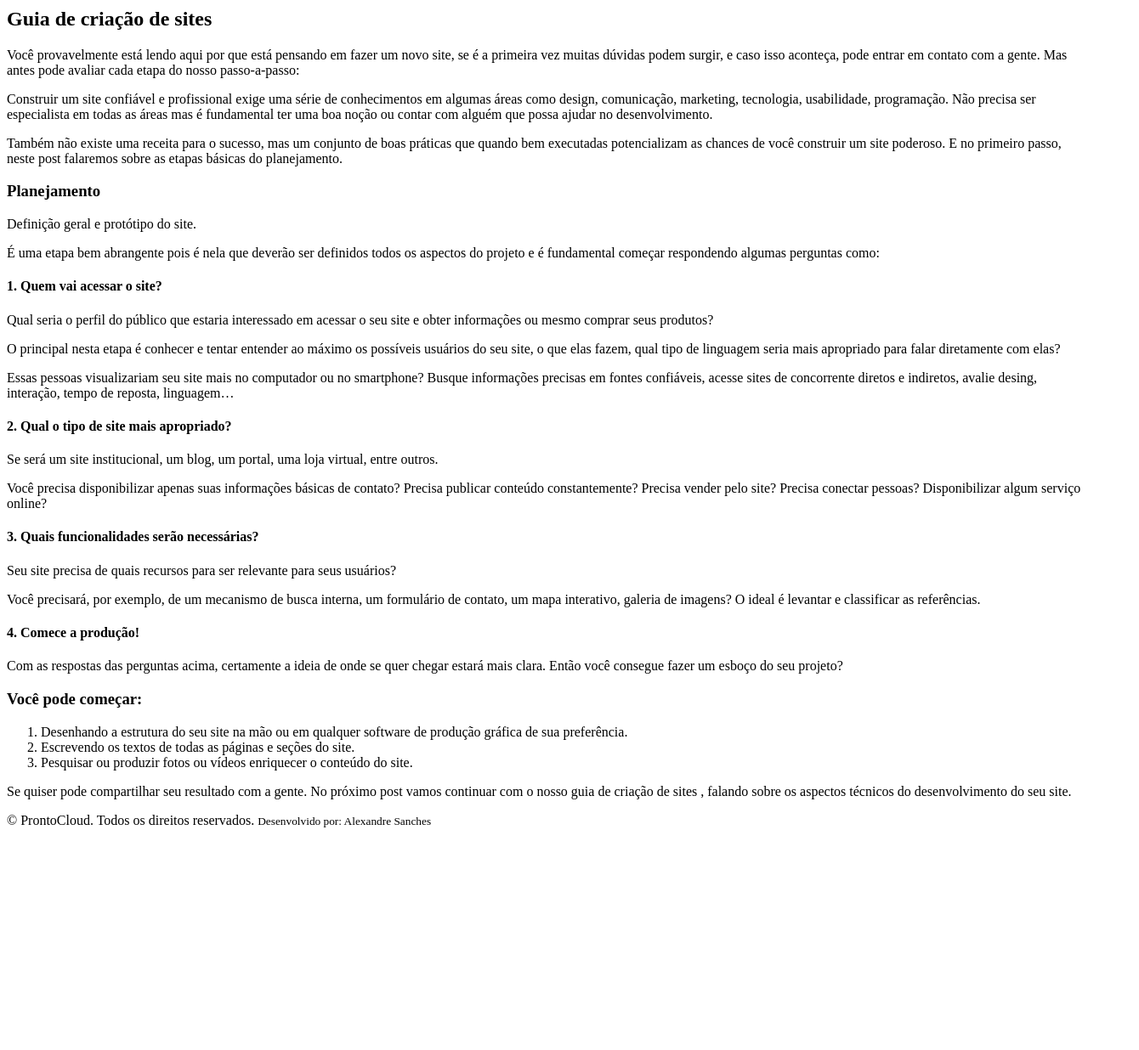
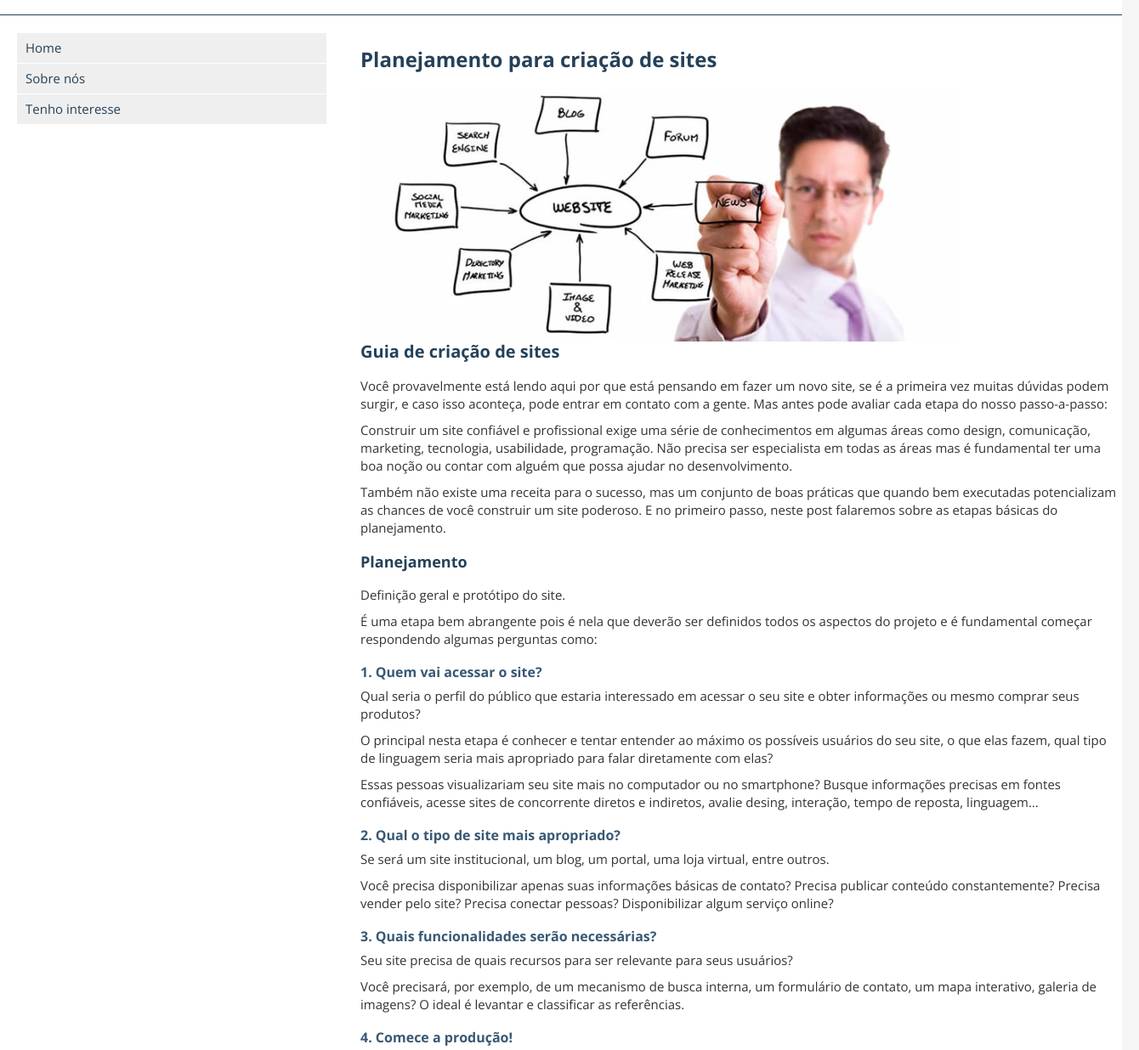
Before and after one commit to Alexandre0904/curso-frontend, a plain HTML site: page prontocloud/index.html in a window 1280 px wide. Shown: the part 119-1355 px from the top of the page at 85% size, 1340 px wide, since content can reach past the window. Before the commit the page ends 1110 px from the top, so only its background shows below. Drawn offline with nearby package versions, Linux system fonts and the light colour scheme.

Commit message:
adicionando estilo

```diff
--- /dev/null
+++ b/prontocloud/css/styles.css
@@ -0,0 +1,133 @@
+
+html {
+    font-size: 62.5%;
+}
+
+body {
+    background-color: #f5f5f5;
+    font-family: 'Open Sans', sans-serif;
+}
+
+.main-container {
+    display: block;
+    width: 100vw;
+    margin: 0 auto;
+}
+
+.container {
+    display: block;
+    float: left;
+    padding: 20px;
+    width: 100%;
+    margin: 0 auto;
+}
+
+header {
+    background: #fff;
+    display: block;
+    float: left;
+    padding: 20px;
+    width: 100%;
+    border-bottom: 1px solid #254159;
+}
+
+h1 {
+    font-size: 2.4rem;
+    color: #254159;
+    margin-bottom: 20px;
+}
+
+h2 {
+    font-size: 2rem;
+    color: #254159;
+    margin-bottom: 20px;
+}
+
+h3 {
+    font-size: 1.8rem;
+    color: #254159;
+    margin-bottom: 20px;
+    padding-top: 10px;
+}
+
+h4 {
+    font-size: 1.6rem;
+    color: #385874;
+    margin-bottom: 10px;
+    padding-top: 10px;
+}
+
+p {
+    margin-bottom: 10px;
+    line-height: 1.4;
+    color: #333;
+}
+
+ol {
+    margin-left: 30px;
+}
+
+ol li {
+    font-size: 1.4rem;
+    color: #454545;
+}
+
+section {
+    background-color: #fff;
+    display: block;
+    width: 100%;
+    float: left;
+    font-size: 1.5rem; /* equivalente a 15px */
+    padding: 20px;
+}
+
+section nav {
+    display: block;
+    float: left;
+    width: 30%;
+
+}
+
+nav li {
+    background-color: #efefef;
+    margin: 1px 20px 1px 0;
+    padding: 10px;
+}
+
+nav li:hover {
+    background-color: #dfdfdf;
+}
+
+nav a {
+    text-decoration: none;
+    color: #254159;
+}
+
+nav a:hover {
+    color: #385874;
+}
+
+section article {
+
+    display: block;
+    float: left;
+    width: 70%;
+}
+
+footer {
+    background-color: #254159;
+    display: block;
+    float: left;
+    padding: 20px;
+    width: 100%;
+}
+
+footer p {
+    color: #ffffff;
+    font-size: 1.4rem;
+}
+
+footer small {
+    font-size: 80%;
+    display: block;
+}
--- a/prontocloud/index.html
+++ b/prontocloud/index.html
@@ -1,65 +1,169 @@
 <!DOCTYPE html>
 <html lang="en">
   <head>
-    <meta charset="UTF-8">
-    <meta name="viewport" content="width=device-width, initial-scale=1.0">
+    <meta charset="UTF-8" />
+    <meta name="viewport" content="width=device-width, initial-scale=1.0" />
+
+    <!-- CSS -->
+    <link rel="stylesheet" href="../html-css/css/reset.css" />
+    <link rel="stylesheet" href="./css/styles.css" />
+
+    <!-- Ícones -->
+    <link
+      rel="shortcut icon"
+      href="./images/cropped-Learnwoo_favicon_16x16.png"
+    />
+
+    <!-- Google Fonts -->
+    <link rel="preconnect" href="https://fonts.googleapis.com" />
+    <link rel="preconnect" href="https://fonts.gstatic.com" crossorigin />
+    <link
+      href="https://fonts.googleapis.com/css2?family=Open+Sans:wght@300;400;700&display=swap"
+      rel="stylesheet"
+    />
+
+    <!--17x17 pixels -->
+    <link rel="apple-touch-icon" href="./images/icon-touch-retina.png" />
+    <link rel="apple-touch-icon" href="./images/icon-touch-retina-iphone.png" />
+    <link rel="apple-touch-icon" href="./images/icon-touch-retina-ipad.png" />
     <title>ProntoCloud</title>
   </head>
   <body>
+    <div class="main-container">
       <header>
-        <img src="./images/prontocloud.png" alt="ProntoCloud">
+        <div class="container">
+          <img src="./images/prontocloud.png" alt="ProntoCloud" />
+        </div>
       </header>
       <section>
         <nav>
-
+          <ul>
+            <li><a href="#">Home</a></li>
+            <li><a href="#">Sobre nós</a></li>
+            <li><a href="#">Tenho interesse</a></li>
+          </ul>
         </nav>
         <article>
+          <div class="container">
             <h1>Planejamento para criação de sites</h1>
+
+            <img
+              src="./images/web-design-planning-700x300.jpg"
+              alt="Planejamento para criação de sites"
+            />
             <h2>Guia de criação de sites</h2>
 
-            <p>Você provavelmente está lendo aqui por que está pensando em fazer um novo site, se é a primeira vez muitas dúvidas podem surgir, e caso isso aconteça, pode entrar em contato com a gente. Mas antes pode avaliar cada etapa do nosso passo-a-passo:</p>
-            <p>Construir um site confiável e profissional exige uma série de conhecimentos em algumas áreas como design, comunicação, marketing, tecnologia, usabilidade, programação. Não precisa ser especialista em todas as áreas mas é fundamental ter uma boa noção ou contar com alguém que possa ajudar no desenvolvimento.</p>
-            <p>Também não existe uma receita para o sucesso, mas um conjunto de boas práticas que quando bem executadas potencializam as chances de você construir um site poderoso. E no primeiro passo, neste post falaremos sobre as etapas básicas do planejamento.</p>
+            <p>
+              Você provavelmente está lendo aqui por que está pensando em fazer
+              um novo site, se é a primeira vez muitas dúvidas podem surgir, e
+              caso isso aconteça, pode entrar em contato com a gente. Mas antes
+              pode avaliar cada etapa do nosso passo-a-passo:
+            </p>
+            <p>
+              Construir um site confiável e profissional exige uma série de
+              conhecimentos em algumas áreas como design, comunicação,
+              marketing, tecnologia, usabilidade, programação. Não precisa ser
+              especialista em todas as áreas mas é fundamental ter uma boa noção
+              ou contar com alguém que possa ajudar no desenvolvimento.
+            </p>
+            <p>
+              Também não existe uma receita para o sucesso, mas um conjunto de
+              boas práticas que quando bem executadas potencializam as chances
+              de você construir um site poderoso. E no primeiro passo, neste
+              post falaremos sobre as etapas básicas do planejamento.
+            </p>
             <h3>Planejamento</h3>
 
             <p>Definição geral e protótipo do site.</p>
-            <p>É uma etapa bem abrangente pois é nela que deverão ser definidos todos os aspectos do projeto e é fundamental começar respondendo algumas perguntas como:</p>
+            <p>
+              É uma etapa bem abrangente pois é nela que deverão ser definidos
+              todos os aspectos do projeto e é fundamental começar respondendo
+              algumas perguntas como:
+            </p>
 
-            <h4>1. Quem vai acessar o site? </h4>
+            <h4>1. Quem vai acessar o site?</h4>
 
-            <p>Qual seria o perfil do público que estaria interessado em acessar o seu site e obter informações ou mesmo comprar seus produtos?</p>
+            <p>
+              Qual seria o perfil do público que estaria interessado em acessar
+              o seu site e obter informações ou mesmo comprar seus produtos?
+            </p>
 
-            <p>O principal nesta etapa é conhecer e tentar entender ao máximo os possíveis usuários do seu site, o que elas fazem, qual tipo de linguagem seria mais apropriado para falar diretamente com elas?</p>
+            <p>
+              O principal nesta etapa é conhecer e tentar entender ao máximo os
+              possíveis usuários do seu site, o que elas fazem, qual tipo de
+              linguagem seria mais apropriado para falar diretamente com elas?
+            </p>
 
-            <p>Essas pessoas visualizariam seu site mais no computador ou no smartphone? Busque informações precisas em fontes confiáveis, acesse sites de concorrente diretos e indiretos, avalie desing, interação, tempo de reposta, linguagem…</p>
+            <p>
+              Essas pessoas visualizariam seu site mais no computador ou no
+              smartphone? Busque informações precisas em fontes confiáveis,
+              acesse sites de concorrente diretos e indiretos, avalie desing,
+              interação, tempo de reposta, linguagem…
+            </p>
 
             <h4>2. Qual o tipo de site mais apropriado?</h4>
-            <p>Se será um site institucional, um blog, um portal, uma loja virtual, entre outros.</p>
+            <p>
+              Se será um site institucional, um blog, um portal, uma loja
+              virtual, entre outros.
+            </p>
 
-            <p>Você precisa disponibilizar apenas suas informações básicas de contato? Precisa publicar conteúdo constantemente? Precisa vender pelo site? Precisa conectar pessoas? Disponibilizar algum serviço online?</p>
+            <p>
+              Você precisa disponibilizar apenas suas informações básicas de
+              contato? Precisa publicar conteúdo constantemente? Precisa vender
+              pelo site? Precisa conectar pessoas? Disponibilizar algum serviço
+              online?
+            </p>
 
             <h4>3. Quais funcionalidades serão necessárias?</h4>
-            <p>Seu site precisa de quais recursos para ser relevante para seus usuários?</p>
+            <p>
+              Seu site precisa de quais recursos para ser relevante para seus
+              usuários?
+            </p>
 
-            <p>Você precisará, por exemplo, de um mecanismo de busca interna, um formulário de contato, um mapa interativo, galeria de imagens? O ideal é levantar e classificar as referências.</p>
+            <p>
+              Você precisará, por exemplo, de um mecanismo de busca interna, um
+              formulário de contato, um mapa interativo, galeria de imagens? O
+              ideal é levantar e classificar as referências.
+            </p>
 
             <h4>4. Comece a produção!</h4>
-            <p>Com as respostas das perguntas acima, certamente a ideia de onde se quer chegar estará mais clara. Então você consegue fazer um esboço do seu projeto?</p>
+            <p>
+              Com as respostas das perguntas acima, certamente a ideia de onde
+              se quer chegar estará mais clara. Então você consegue fazer um
+              esboço do seu projeto?
+            </p>
 
             <h3>Você pode começar:</h3>
             <ol>
-                <li>Desenhando a estrutura do seu site na mão ou em qualquer software de produção gráfica de sua preferência.</li>
-                <li>Escrevendo os textos de todas as páginas e seções do site.</li>
-                <li>Pesquisar ou produzir fotos ou vídeos enriquecer o conteúdo do site.</li>
+              <li>
+                Desenhando a estrutura do seu site na mão ou em qualquer
+                software de produção gráfica de sua preferência.
+              </li>
+              <li>
+                Escrevendo os textos de todas as páginas e seções do site.
+              </li>
+              <li>
+                Pesquisar ou produzir fotos ou vídeos enriquecer o conteúdo do
+                site.
+              </li>
             </ol>
 
-            <p>Se quiser pode compartilhar seu resultado com a gente. No próximo post vamos continuar com o nosso guia de criação de sites , falando sobre os aspectos técnicos do desenvolvimento do seu site.</p>
+            <p>
+              Se quiser pode compartilhar seu resultado com a gente. No próximo
+              post vamos continuar com o nosso guia de criação de sites ,
+              falando sobre os aspectos técnicos do desenvolvimento do seu site.
+            </p>
+          </div>
         </article>
       </section>
       <footer>
-        <p>&copy; ProntoCloud. Todos os direitos reservados.
+        <div class="container">
+          <p>
+            &copy; ProntoCloud. Todos os direitos reservados.
             <small>Desenvolvido por: Alexandre Sanches</small>
           </p>
+        </div>
       </footer>
+    </div>
   </body>
 </html>
```
Also changed, not shown: prontocloud/images/cropped-Learnwoo_favicon_16x16.png (added). Lines whose indentation alone changed are shown as unchanged.
